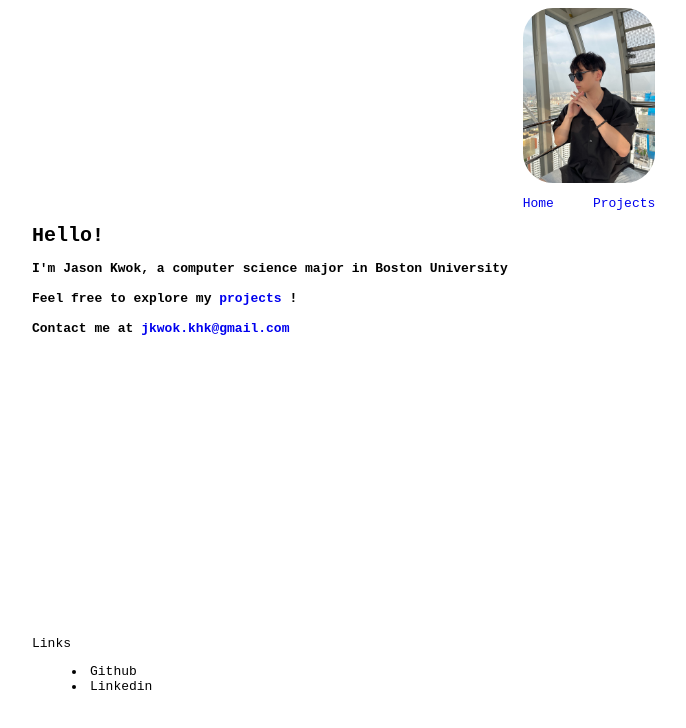
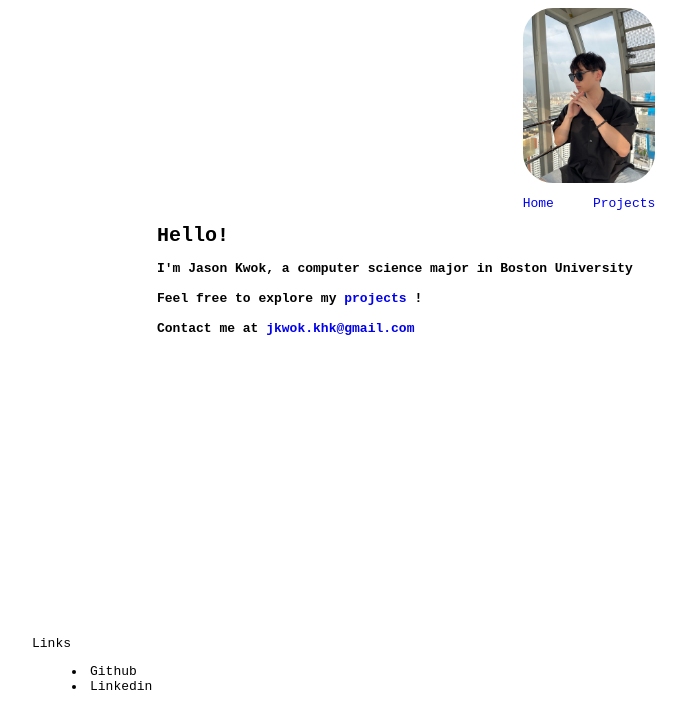
Before and after one commit to Jkwokhk/Jkwokhk.github.io, a plain HTML site: page index.html in a window 1280 px wide. Shown: the whole page, without its empty margins (51-737 px from the left). Drawn offline with Linux system fonts and the light colour scheme.

Commit message:
Update index.html

```diff
--- a/index.html
+++ b/index.html
@@ -8,14 +8,15 @@
                 font-size: x-large;
                 font-family: monospace;
                 text-align: left;
-                margin-left: 75px;
+                margin-left: 200px;
             }
             h2{
                 display: block;
                 font-size: medium;
                 font-family: monospace;
                 text-align: left;
-                margin-left: 75px;
+                margin-left: 200px;
+
             }
             a{
 
```
